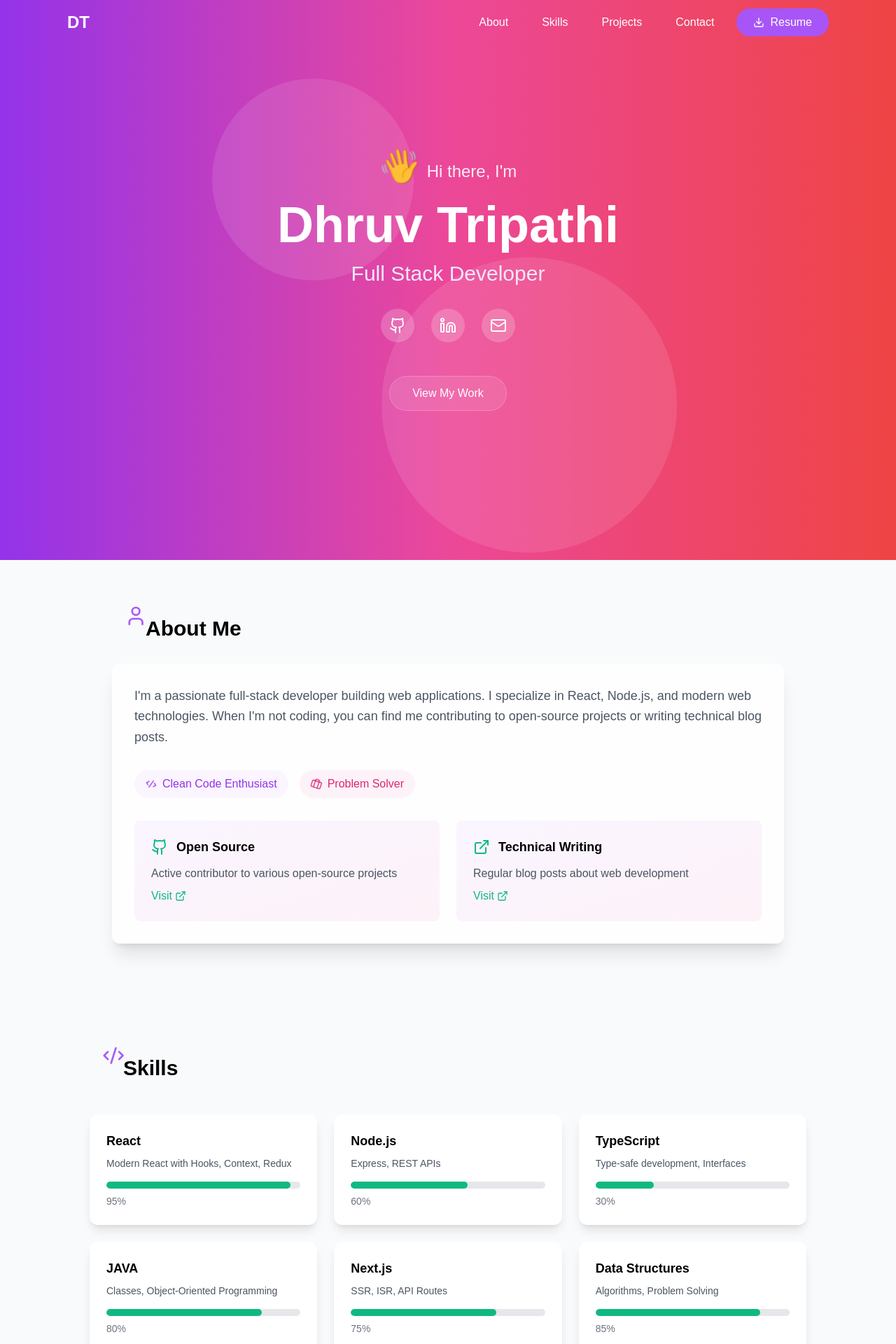
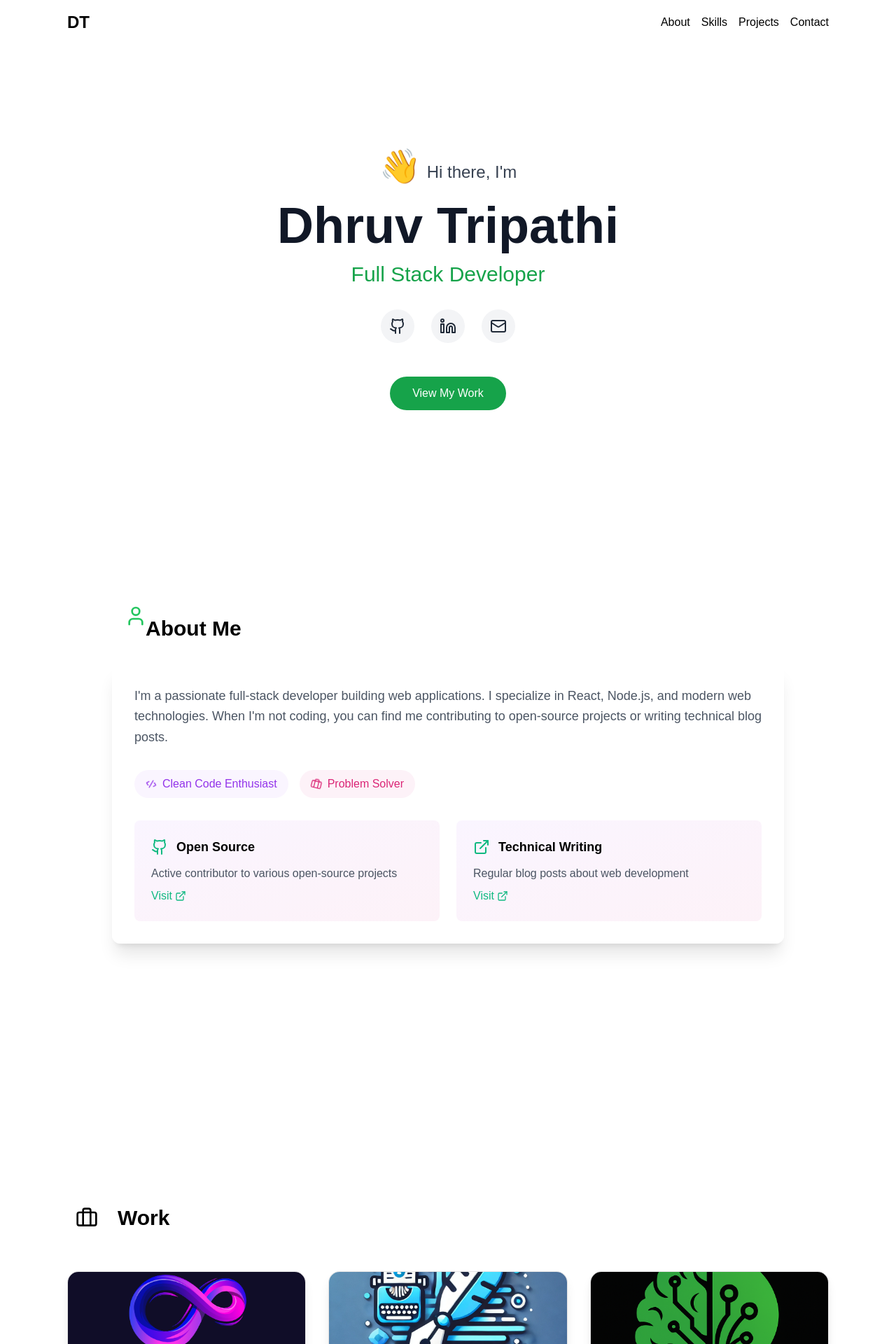
Before and after one commit to Dhruv7Tripathi/DhruvTripathi, a Next.js app: page / in a window 1280 px wide. Shown: the top 1920 px of the page at 70% size. Built offline with nearby package versions, Linux system fonts and the light colour scheme.

Commit message:
style:update UI of landing page

```diff
--- a/app/(secondary)/layout.tsx
+++ b/app/(secondary)/layout.tsx
@@ -1,7 +1,4 @@
-
-import "../globals.css";
 import Sidebar from "@/components/secondary/sidebar";
-import Rightbar from "@/components/secondary/rightbar";
 export default function RootLayout({
   children,
 }: Readonly<{
@@ -12,7 +9,6 @@ export default function RootLayout({
       <div>
         <Sidebar />
         <main className="">{children}</main>
-        <Rightbar />
       </div>
     </div>
   );
--- a/components/landingpage/about.tsx
+++ b/components/landingpage/about.tsx
@@ -1,47 +1,46 @@
-
 import React from 'react';
 import { Code2, Briefcase, User, Github, ExternalLink } from 'lucide-react';
 import Link from 'next/link';
 
 const About = () => {
-  const skills = [
-    {
-      name: 'React',
-      level: '95%',
-      description: 'Modern React with Hooks, Context, Redux',
-      color: 'bg-emerald-500'
-    },
-    {
-      name: 'Node.js',
-      level: '60%',
-      description: 'Express, REST APIs',
-      color: 'bg-emerald-500'
-    },
-    {
-      name: 'TypeScript',
-      level: '30%',
-      description: 'Type-safe development, Interfaces',
-      color: 'bg-emerald-500'
-    },
-    {
-      name: 'JAVA',
-      level: '80%',
-      description: 'Classes, Object-Oriented Programming',
-      color: 'bg-emerald-500'
-    },
-    {
-      name: 'Next.js',
-      level: '75%',
-      description: 'SSR, ISR, API Routes',
-      color: 'bg-emerald-500'
-    },
-    {
-      name: 'Data Structures',
-      level: '85%',
-      description: 'Algorithms, Problem Solving',
-      color: 'bg-emerald-500'
-    }
-  ];
+  // const skills = [
+  //   {
+  //     name: 'React',
+  //     level: '95%',
+  //     description: 'Modern React with Hooks, Context, Redux',
+  //     color: 'bg-emerald-500'
+  //   },
+  //   {
+  //     name: 'Node.js',
+  //     level: '60%',
+  //     description: 'Express, REST APIs',
+  //     color: 'bg-emerald-500'
+  //   },
+  //   {
+  //     name: 'TypeScript',
+  //     level: '30%',
+  //     description: 'Type-safe development, Interfaces',
+  //     color: 'bg-emerald-500'
+  //   },
+  //   {
+  //     name: 'JAVA',
+  //     level: '80%',
+  //     description: 'Classes, Object-Oriented Programming',
+  //     color: 'bg-emerald-500'
+  //   },
+  //   {
+  //     name: 'Next.js',
+  //     level: '75%',
+  //     description: 'SSR, ISR, API Routes',
+  //     color: 'bg-emerald-500'
+  //   },
+  //   {
+  //     name: 'Data Structures',
+  //     level: '85%',
+  //     description: 'Algorithms, Problem Solving',
+  //     color: 'bg-emerald-500'
+  //   }
+  // ];
 
   const achievements = [
     {
@@ -59,14 +58,14 @@ const About = () => {
   ];
 
   return (
-    <div className="min-h-screen">
+    <div className="min-h-screen bg-white">
       <Link href="/about" className="cursor-pointer">
         <section
           id="about"
           className="py-20 px-8 max-w-5xl mx-auto animate-fade-in"
         >
           <div className="flex items-center mb-8 animate-slide-down">
-            <User className="mr-4 text-purple-500 animate-float-slow" size={32} />
+            <User className="mr-4 text-green-500 animate-float-slow" size={32} />
             <h2 className="text-3xl font-bold">About Me</h2>
           </div>
           <div className="bg-white rounded-xl shadow-xl p-8 backdrop-blur-sm bg-opacity-80 animate-fade-in-up">
@@ -113,10 +112,10 @@ const About = () => {
         </section>
       </Link>
 
-      <Link href="#skills" className="cursor-pointer">
+      {/* <Link href="#skills" className="cursor-pointer">
         <section
           id="skills"
-          className="py-20 px-8 bg-gray-50"
+          className="py-20 px-8 bg-white"
         >
           <div className="max-w-5xl mx-auto animate-fade-in">
             <div className="flex items-center mb-12 animate-slide-down">
@@ -149,7 +148,7 @@ const About = () => {
             </div>
           </div>
         </section>
-      </Link>
+      </Link> */}
     </div>
   );
 };
--- a/components/secondary/contact.tsx
+++ b/components/landingpage/contact.tsx
@@ -15,19 +15,19 @@ const Contact = () => {
       name: 'GitHub',
       icon: <Github className="w-5 h-5" />,
       href: 'https://github.com/DhruvTripathi',
-      color: 'bg-gray-800 hover:bg-gray-900'
+      color: 'bg-black hover:bg-gray-300 text-white'
     },
     {
       name: 'LinkedIn',
       icon: <Linkedin className="w-5 h-5" />,
       href: 'https://linkedin.com/in/dhruv-tripathi',
-      color: 'bg-blue-600 hover:bg-blue-700'
+      color: 'bg-black hover:bg-blue-200 text-white'
     },
     {
       name: 'Twitter',
       icon: <Twitter className="w-5 h-5" />,
       href: 'https://twitter.com/dhruv_tripathi',
-      color: 'bg-sky-500 hover:bg-sky-600'
+      color: 'bg-black hover:bg-sky-200 text-white'
     }
   ];
 
@@ -35,7 +35,7 @@ const Contact = () => {
     {
       title: 'Email',
       description: 'Get in touch via email',
-      icon: <Mail className="w-6 h-6" />,
+      icon: <Mail className="w-6 h-6 text-green-600" />,
       action: 'tripathidhruv366@gmail.com',
       link: 'mailto:tripathidhruv366@gmail.com',
       buttonText: 'Send Email'
@@ -43,7 +43,7 @@ const Contact = () => {
     {
       title: 'Chat',
       description: 'Let\'s discuss your project',
-      icon: <MessageCircle className="w-6 h-6" />,
+      icon: <MessageCircle className="w-6 h-6 text-green-600" />,
       action: 'Schedule a call',
       link: '/',
       buttonText: 'Schedule Call'
@@ -51,20 +51,18 @@ const Contact = () => {
   ];
 
   return (
-    <div >
+    <div>
       <section
         id="contact"
-        className="relative py-20 px-8 overflow-hidden"
+        className="relative py-20 px-8 overflow-hidden bg-white"
       >
-        <div className="absolute inset-0 bg-gradient-to-br from-purple-600 to-pink-500 animate-float-slower opacity-90"></div>
-
         <div className="relative max-w-5xl mx-auto">
-          <div className="text-center mb-16 animate-fade-in">
-            <h2 className="text-4xl font-bold text-white mb-4">
+          <div className="text-center mb-16">
+            <h2 className="text-4xl font-bold text-gray-800 mb-4">
               Let&apos;s Work Together
             </h2>
-            <p className="text-white/90 text-lg max-w-2xl mx-auto animate-fade-in-delay">
-              Im always interested in hearing about new projects and opportunities.
+            <p className="text-gray-600 text-lg max-w-2xl mx-auto">
+              I&apos;m always interested in hearing about new projects and opportunities.
               Feel free to reach out through any of these channels.
             </p>
           </div>
@@ -72,22 +70,22 @@ const Contact = () => {
             {contactMethods.map((method, index) => (
               <div
                 key={method.title}
-                className="bg-white/10 backdrop-blur-lg rounded-xl p-8 text-white animate-slide-up"
+                className="bg-gray-50 rounded-xl p-8 text-gray-800 shadow-sm border border-gray-100"
                 style={{ animationDelay: `${index * 0.1}s` }}
               >
                 <div className="flex items-center mb-4">
-                  <div className="p-3 bg-white/20 rounded-lg mr-4 animate-float-slow">
+                  <div className="p-3 bg-purple-100 rounded-lg mr-4">
                     {method.icon}
                   </div>
                   <div>
                     <h3 className="text-xl font-semibold">{method.title}</h3>
-                    <p className="text-white/80">{method.description}</p>
+                    <p className="text-gray-600">{method.description}</p>
                   </div>
                 </div>
                 <a
                   href={method.link}
-                  className="inline-flex items-center px-6 py-3 bg-white text-purple-600 rounded-full
-                           hover:bg-purple-50 transition-all duration-300 animate-fade-in-up-delay"
+                  className="inline-flex items-center px-6 py-3 bg-emerald-600 text-white rounded-full
+                           hover:bg-green-700 transition-all duration-300"
                 >
                   {method.buttonText}
                   <ExternalLink className="w-4 h-4 ml-2" />
@@ -95,25 +93,25 @@ const Contact = () => {
               </div>
             ))}
           </div>
-          <div className="text-center mb-12 animate-fade-in-up">
+          <div className="text-center mb-12">
             <a
               href="/resume.pdf"
               download
-              className="inline-flex items-center px-8 py-4 bg-white text-purple-600 rounded-full
-                       hover:bg-purple-50 transition-all duration-300 shadow-lg hover:shadow-xl"
+              className="inline-flex items-center px-8 py-4 bg-emerald-600 text-white rounded-full
+                       hover:bg-green-700 transition-all duration-300 shadow-lg hover:shadow-xl"
             >
-              <Download className="w-5 h-5 mr-2 animate-bounce" />
+              <Download className="w-5 h-5 mr-2" />
               Download Resume
             </a>
           </div>
-          <div className="flex justify-center gap-4 animate-fade-in-up-delay">
+          <div className="flex justify-center gap-4">
             {socialLinks.map((social) => (
               <a
                 key={social.name}
                 href={social.href}
                 target="_blank"
                 rel="noopener noreferrer"
-                className={`p-3 rounded-full text-white transition-all duration-300
+                className={`p-3 rounded-full transition-all duration-300
                           hover:scale-110 ${social.color}`}
                 aria-label={social.name}
               >
@@ -123,8 +121,8 @@ const Contact = () => {
           </div>
         </div>
       </section>
-      <div className="bg-black py-6 px-8 text-center animate-fade-in">
-        <p className="text-white/90">
+      <div className="bg-black py-6 px-8 text-center border-t border-gray-200">
+        <p className="text-white">
           Looking forward to creating something amazing together!
         </p>
       </div>
--- a/components/landingpage/heroSection.tsx
+++ b/components/landingpage/heroSection.tsx
@@ -4,111 +4,75 @@ import {
   Linkedin,
   Mail,
 } from 'lucide-react';
-import { motion } from 'framer-motion';
 
 const HeroSection = () => {
   return (
     <div>
-      <motion.header
-        className="h-screen flex items-center justify-center bg-gradient-to-r from-purple-600 via-pink-500 to-red-500 text-white relative overflow-hidden"
-        initial={{ opacity: 0 }}
-        animate={{ opacity: 1 }}
-        transition={{ duration: 1 }}
+      <header
+        className="h-screen flex items-center justify-center bg-white text-gray-800 relative overflow-hidden"
       >
-        <motion.div
-          className="absolute w-64 h-64 bg-white opacity-10 rounded-full"
-          animate={{
-            scale: [1, 1.2, 1],
-            x: [0, 100, 0],
-            y: [0, -50, 0],
-          }}
-          transition={{
-            duration: 20,
-            repeat: Infinity,
-            ease: "linear"
-          }}
-          style={{
-            top: "20%",
-            left: "20%"
-          }}
-        />
-        <motion.div
-          className="absolute w-96 h-96 bg-white opacity-10 rounded-full"
-          animate={{
-            scale: [1.2, 1, 1.2],
-            x: [0, -150, 0],
-            y: [0, 100, 0],
-          }}
-          transition={{
-            duration: 25,
-            repeat: Infinity,
-            ease: "linear"
-          }}
-          style={{
-            bottom: "10%",
-            right: "20%"
-          }}
-        />
+        {/* <div
+          className="absolute w-64 h-64 bg-purple-100 opacity-50 rounded-full"
+        // style={{
+        //   top: "20%",
+        //   left: "20%"
+        // }}
+        /> */}
+        {/* <div
+          className="absolute w-96 h-96 bg-pink-100 opacity-50 rounded-full"
+        // style={{
+        //   bottom: "10%",
+        //   right: "20%"
+        // }}
+        /> */}
 
         <div className="text-center z-10">
-          <div className="text-xl sm:text-2xl text-white/90 mb-6 animate-slide-down">
-            <span className="inline-block text-5xl animate-wave">👋</span>
+          <div className="text-xl sm:text-2xl text-gray-700 mb-6">
+            <span className="inline-block text-5xl">👋</span>
             <span className="ml-2">Hi there, I&apos;m</span>
           </div>
-          <motion.h1
-            className="text-6xl sm:text-7xl font-bold mb-4"
-            initial={{ y: -50, opacity: 0 }}
-            animate={{ y: 0, opacity: 1 }}
-            transition={{ delay: 0.2, type: "spring", stiffness: 120 }}
+          <h1
+            className="text-6xl sm:text-7xl font-bold mb-4 text-gray-900"
           >
             Dhruv Tripathi
-          </motion.h1>
-          <motion.h2
-            className="text-2xl sm:text-3xl mb-8 text-purple-100"
-            initial={{ y: -30, opacity: 0 }}
-            animate={{ y: 0, opacity: 1 }}
-            transition={{ delay: 0.4, type: "spring", stiffness: 120 }}
+          </h1>
+          <h2
+            className="text-2xl sm:text-3xl mb-8 text-green-600"
           >
             Full Stack Developer
-          </motion.h2>
-          <motion.div
+          </h2>
+          <div
             className="flex space-x-6 justify-center"
-            initial={{ scale: 0 }}
-            animate={{ scale: 1 }}
-            transition={{ delay: 0.6 }}
           >
-            <motion.a
+            <a
               href="https://github.com/Dhruv7Tripathi"
-              className="p-3 bg-white bg-opacity-20 rounded-full hover:bg-opacity-30 transition-colors"
-              whileHover={{ y: -3 }}
+              className="p-3 bg-gray-100 rounded-full hover:bg-gray-200 transition-colors"
             >
-              <Github size={24} />
-            </motion.a>
-            <motion.a
+              <Github size={24} className="text-gray-800" />
+            </a>
+            <a
               href="https://www.linkedin.com/in/dhruv-tripathi-9848792aa/"
-              className="p-3 bg-white bg-opacity-20 rounded-full hover:bg-opacity-30 transition-colors"
-              whileHover={{ y: -3 }}
+              className="p-3 bg-gray-100 rounded-full hover:bg-gray-200 transition-colors"
             >
-              <Linkedin size={24} />
-            </motion.a>
-            <motion.a
+              <Linkedin size={24} className="text-gray-800" />
+            </a>
+            <a
               href="/contactus"
-              className="p-3 bg-white bg-opacity-20 rounded-full hover:bg-opacity-30 transition-colors"
-              whileHover={{ y: -3 }}
+              className="p-3 bg-gray-100 rounded-full hover:bg-gray-200 transition-colors"
             >
-              <Mail size={24} />
-            </motion.a>
-          </motion.div>
-          <div className="mt-12 animate-fade-in-up-delay">
+              <Mail size={24} className="text-gray-800" />
+            </a>
+          </div>
+          <div className="mt-12">
             <a
               href="#projects"
-              className="inline-block px-8 py-3 bg-white/10 hover:bg-white/20 text-white rounded-full font-medium transition-all duration-300 hover:-translate-y-1 border border-white/20"
+              className="inline-block px-8 py-3 bg-green-600 hover:bg-green-700 text-white rounded-full font-medium transition-all duration-300 hover:-translate-y-1"
             >
               View My Work
             </a>
           </div>
         </div>
-      </motion.header>
+      </header>
     </div>
   )
 }
--- a/components/landingpage/landingpage.tsx
+++ b/components/landingpage/landingpage.tsx
@@ -3,7 +3,7 @@ import Navbar from './navbar'
 import HeroSection from './heroSection'
 import About from './about'
 import Project from './project'
-import Contact from '../secondary/contact'
+import Contact from './contact'
 
 const landingpage = () => {
   return (
--- a/components/landingpage/navbar.tsx
+++ b/components/landingpage/navbar.tsx
@@ -1,10 +1,10 @@
 import React, { useState, useEffect } from 'react'
 import {
-  Download,
   Menu,
   X
 } from 'lucide-react';
 import { motion, useScroll, useTransform } from 'framer-motion';
+import Link from 'next/link';
 const Navbar = () => {
   const [isMenuOpen, setIsMenuOpen] = useState(false);
   const [isScrolled, setIsScrolled] = useState(false);
@@ -21,19 +21,8 @@ const Navbar = () => {
     window.addEventListener('scroll', handleScroll);
     return () => window.removeEventListener('scroll', handleScroll);
   }, []);
-  const NavLink = ({ href, children }: { href: string; children: React.ReactNode }) => (
-    <a
-      href={href}
-      className={`px-4 py-2 transition-colors relative group ${isScrolled ? 'text-gray-800' : 'text-white'
-        }`}
-    >
-      {children}
-      <span className="absolute bottom-0 left-0 w-0 h-0.5 bg-purple-500 transition-all group-hover:w-full" />
-    </a>
-  );
   return (
     <div>
-      {/* Floating Navbar */}
       <motion.nav
         style={{ backgroundColor: navBackground }}
         className={`fixed w-full z-50 transition-all duration-300 ${isScrolled ? 'shadow-lg backdrop-blur-sm' : ''
@@ -42,7 +31,7 @@ const Navbar = () => {
         <div className="max-w-6xl mx-auto px-4 sm:px-6 lg:px-8">
           <div className="flex items-center justify-between h-16">
             <motion.span
-              className={`text-2xl font-bold ${isScrolled ? 'text-gray-800' : 'text-white'}`}
+              className={`text-2xl font-bold ${isScrolled ? 'text-gray-800' : 'text-black'}`}
               initial={{ opacity: 0 }}
               animate={{ opacity: 1 }}
               transition={{ delay: 0.2 }}
@@ -50,13 +39,12 @@ const Navbar = () => {
               DT
             </motion.span>
 
-            {/* Desktop Navigation */}
             <div className="hidden md:flex items-center space-x-4">
-              <NavLink href="/about">About</NavLink>
-              <NavLink href="#skills">Skills</NavLink>
-              <NavLink href="#projects">Projects</NavLink>
-              <NavLink href="/contactus">Contact</NavLink>
-              <motion.a
+              <Link href="/about">About</Link>
+              <Link href="#skills">Skills</Link>
+              <Link href="#projects">Projects</Link>
+              <Link href="/contactus">Contact</Link>
+              {/* <motion.a
                 href="/Dhruv_Tripathi_Resume.pdf"
                 download
                 className="ml-4 px-6 py-2 bg-purple-500 text-white rounded-full flex items-center hover:bg-purple-600 transition-colors"
@@ -65,10 +53,9 @@ const Navbar = () => {
               >
                 <Download size={16} className="mr-2" />
                 Resume
-              </motion.a>
+              </motion.a> */}
             </div>
 
-            {/* Mobile Navigation Button */}
             <button
               className="md:hidden p-2 rounded-md text-gray-400 hover:text-gray-500 hover:bg-gray-100"
               onClick={() => setIsMenuOpen(!isMenuOpen)}
@@ -78,7 +65,6 @@ const Navbar = () => {
           </div>
         </div>
 
-        {/* Mobile Navigation Menu */}
         <motion.div
           className={`md:hidden ${isMenuOpen ? 'block' : 'hidden'}`}
           initial={{ opacity: 0, height: 0 }}
@@ -89,14 +75,14 @@ const Navbar = () => {
             <a href="#skills" className="block px-3 py-2 rounded-md hover:bg-purple-50 hover:text-purple-500">Skills</a>
             <a href="#projects" className="block px-3 py-2 rounded-md hover:bg-purple-50 hover:text-purple-500">Projects</a>
             <a href="#contact" className="block px-3 py-2 rounded-md hover:bg-purple-50 hover:text-purple-500">Contact</a>
-            <a
+            {/* <a
               href="/resume.pdf"
               download
               className=" px-3 py-2 rounded-md text-purple-500 hover:bg-purple-50 flex items-center"
             >
               <Download size={16} className="mr-2" />
               Download Resume
-            </a>
+            </a> */}
           </div>
         </motion.div>
       </motion.nav>
--- a/components/landingpage/project.tsx
+++ b/components/landingpage/project.tsx
@@ -14,7 +14,7 @@ const Project = () => {
             <Briefcase className="text-foreground" size={32} />
           </div>
           <h2 className="text-3xl font-bold ml-4 text-foreground">
-            Featured Projects
+            Work
           </h2>
         </div>
         <div className="grid md:grid-cols-2 lg:grid-cols-3 gap-8">
@@ -31,7 +31,6 @@ const Project = () => {
                   width={500}
                   height={300}
                 />
-                {/* <div className="absolute inset-0 bg-gradient-to-t from-white/50 to-transparent opacity-0 group-hover:opacity-100 transition-opacity duration-300" /> */}
               </div>
               <div className="p-6">
                 <h3 className="text-xl font-bold mb-2 text-foreground">{project.title}</h3>
```
Also changed, not shown: components/landingpage/footer.tsx (+37 -47 lines).
